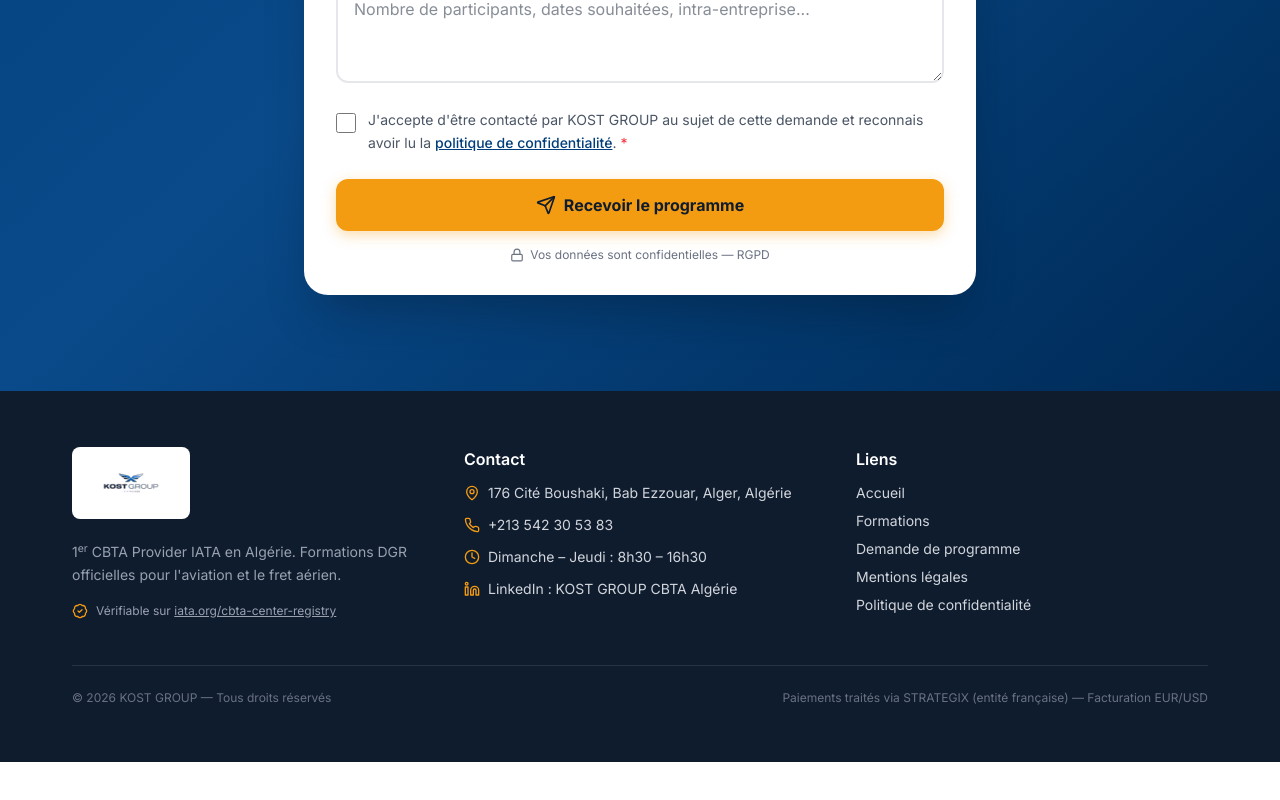
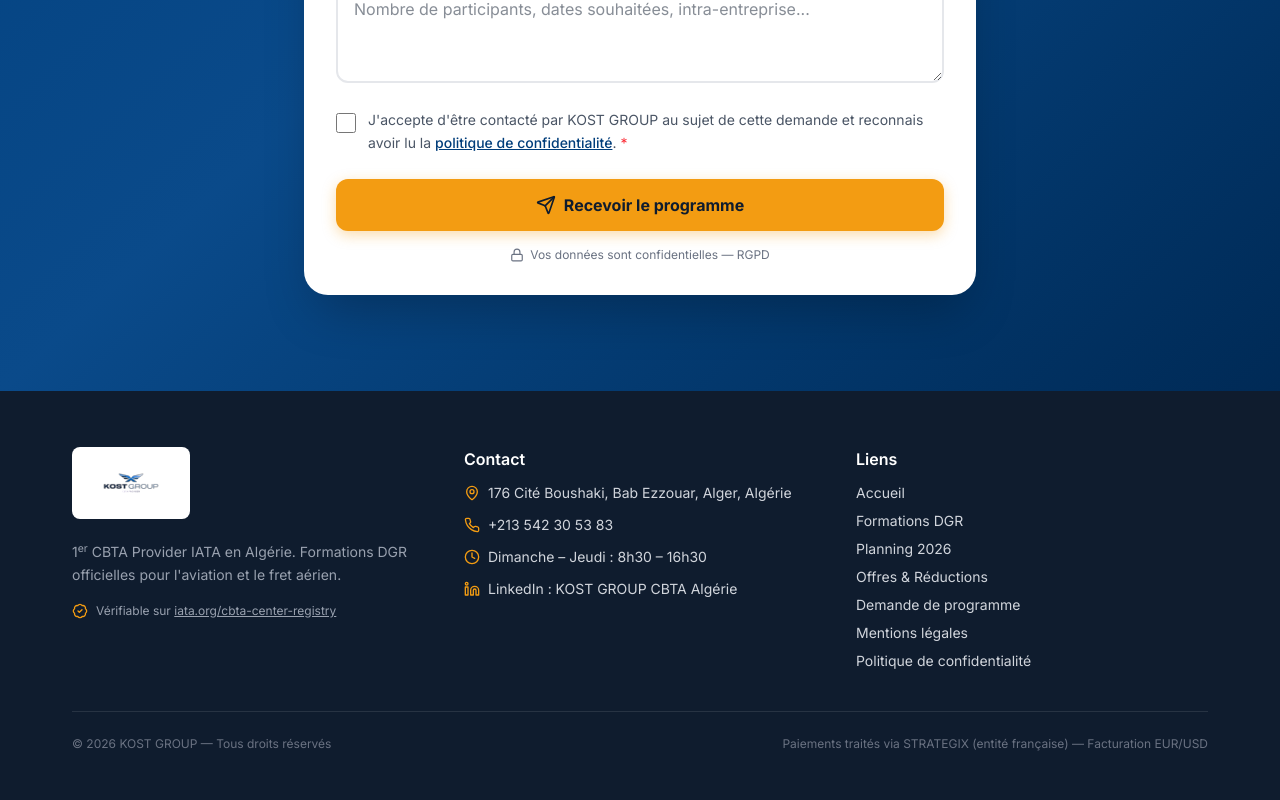
Before and after one commit to relaxsaadi/cbta, a Next.js app: page / in a window 1280 px wide. Shown: the part 7843-8643 px from the top of the page. Before the commit the page ends 8605 px from the top, so only its background shows below. Built offline with nearby package versions, Linux system fonts and the light colour scheme; no server answers.

Commit message:
fix(seo): correct title tag, sitemap fallback URL, alt text, add footer links

```diff
--- a/app/layout.tsx
+++ b/app/layout.tsx
@@ -17,8 +17,7 @@
 export const metadata: Metadata = {
   metadataBase: new URL(siteUrl),
   title: {
-    default:
-      "Formation IATA DGR-CBTA — KOST GROUP · 1er Centre CBTA Provider Certifié IATA en Algérie",
+    default: "Formation IATA DGR Algérie — Certifié KOST GROUP",
     template: "%s — KOST GROUP",
   },
   description:
--- a/app/sitemap.ts
+++ b/app/sitemap.ts
@@ -15,7 +15,7 @@
 ];
 
 export default function sitemap(): MetadataRoute.Sitemap {
-  const base = process.env.NEXT_PUBLIC_SITE_URL || "https://formation.kostacademy.com";
+  const base = process.env.NEXT_PUBLIC_SITE_URL || "https://dgr.kostacademy.com";
   const now = new Date();
 
   const dgrUrls = dgrSlugs
--- a/components/Footer.tsx
+++ b/components/Footer.tsx
@@ -72,7 +72,9 @@
             <h3 className="text-white font-semibold mb-3">Liens</h3>
             <ul className="space-y-2 text-sm">
               <li><Link href="/" className="hover:text-white">Accueil</Link></li>
-              <li><Link href="/#formations" className="hover:text-white">Formations</Link></li>
+              <li><Link href="/#formations" className="hover:text-white">Formations DGR</Link></li>
+              <li><Link href="/planning" className="hover:text-white">Planning 2026</Link></li>
+              <li><Link href="/promos" className="hover:text-white">Offres & Réductions</Link></li>
               <li><Link href="/#formulaire" className="hover:text-white">Demande de programme</Link></li>
               <li><Link href="/mentions-legales" className="hover:text-white">Mentions légales</Link></li>
               <li><Link href="/confidentialite" className="hover:text-white">Politique de confidentialité</Link></li>
--- a/components/PlanningPage.tsx
+++ b/components/PlanningPage.tsx
@@ -489,7 +489,7 @@
       <section className="max-w-3xl mx-auto px-4 mb-10">
         <div className="bg-white/[0.03] border border-white/10 rounded-2xl overflow-hidden">
           <div className="bg-yellow-400/[0.08] border-b border-yellow-400/15 px-5 py-3 text-xs font-bold text-yellow-400 uppercase tracking-wider flex items-center gap-2">
-            <Image src="/iata-cbta-provider.png" alt="IATA" width={20} height={20} className="object-contain" />
+            <Image src="/iata-cbta-provider.png" alt="IATA CBTA Provider Certifié — KOST GROUP Algérie" width={20} height={20} className="object-contain" />
             Ce que vous obtenez avec chaque formation
           </div>
           {[
```
Also changed, not shown: 1 other file (tests, documents, lock files or other folders).
